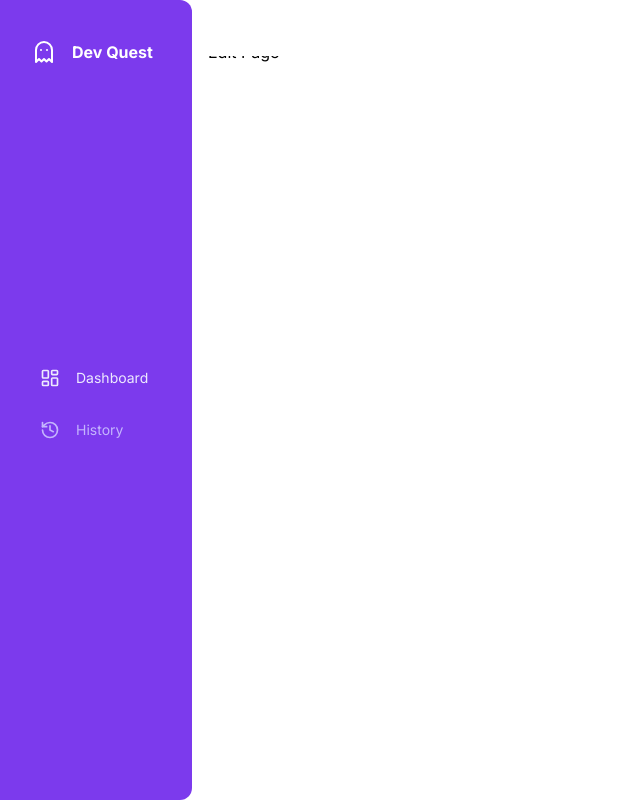
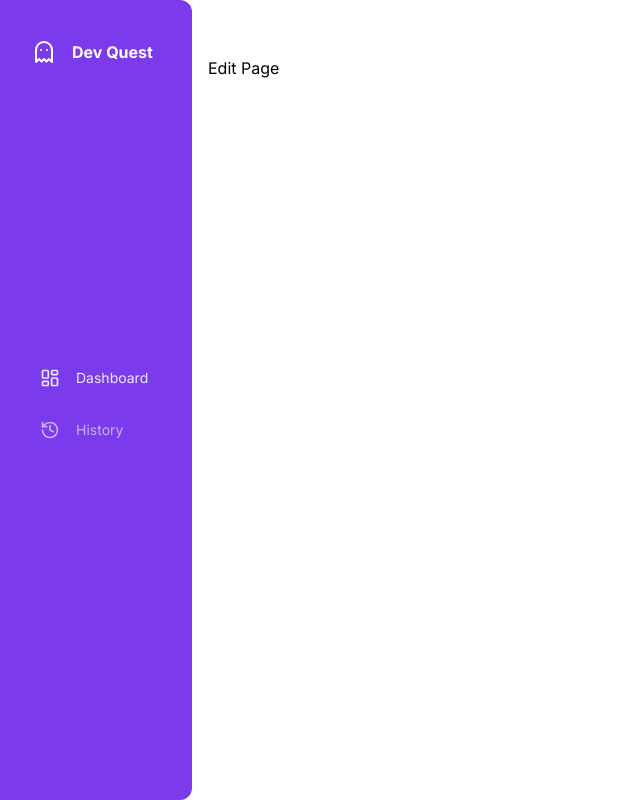
Before and after one commit to SomaTakata/dev-quest-nova, a Next.js app: page /dashboard/1 in a window 1280 px wide. Shown: the whole page, without its empty margins (0-640 px from the left). Built offline with nearby package versions, Linux system fonts and the light colour scheme; no server answers.

Commit message:
CreateCardのheightを固定

```diff
--- a/app/(dashboard)/dashboard/[id]/page.tsx
+++ b/app/(dashboard)/dashboard/[id]/page.tsx
@@ -7,7 +7,7 @@ const page = () => {
     <div className="h-full w-full flex relative">
       <SideBar />
       <NavBar />
-      <div className="z-10 w-full h-full ml-52 pt-10  ">Edit Page</div>
+      <div className="z-10 w-full h-full ml-52 pt-14  ">Edit Page</div>
     </div>
   );
 };
--- a/app/(dashboard)/dashboard/_components/CreateCard.tsx
+++ b/app/(dashboard)/dashboard/_components/CreateCard.tsx
@@ -15,7 +15,7 @@ const CreateCard = () => {
   return (
     <Dialog open={open} onOpenChange={setOpen}>
       <DialogTrigger asChild>
-        <div className="rounded-lg gap-3 p-6 border-[3px] bg-inherit border-muted-foreground/40 flex flex-col justify-center items-center hover:bg-muted-foreground/5">
+        <div className="h-[178px] rounded-lg gap-3 p-6 border-[3px] bg-inherit border-muted-foreground/40 flex flex-col justify-center items-center hover:bg-muted-foreground/5">
           <p className="text-muted-foreground/40 text-xl font-bold">
             新しく作成する
           </p>
```
